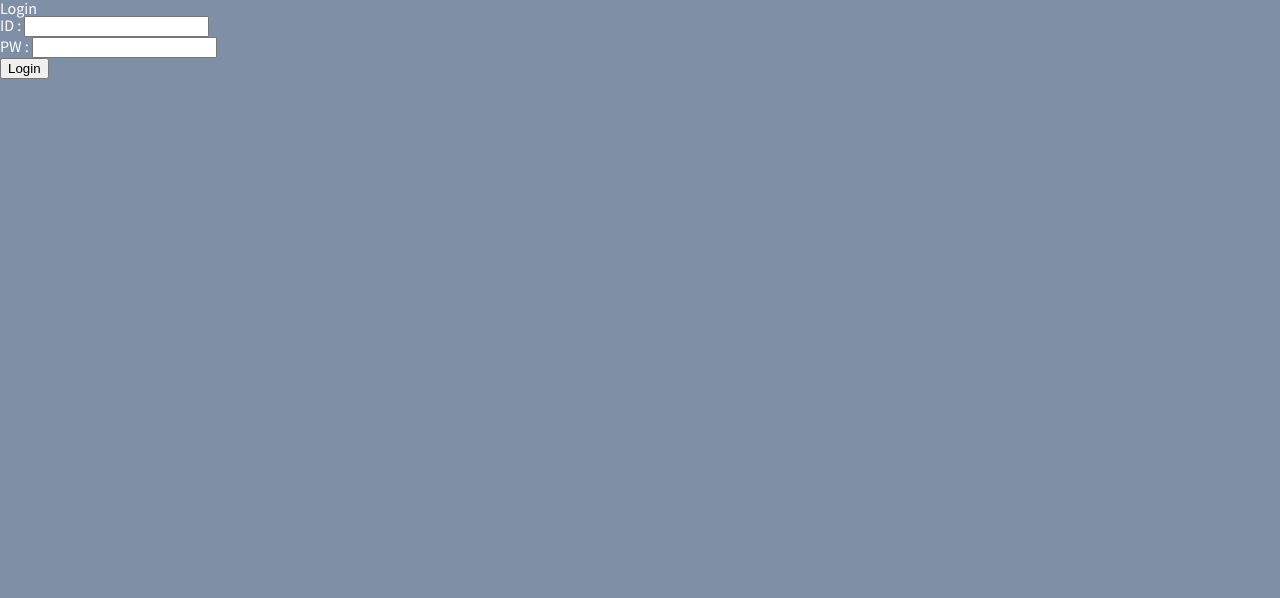
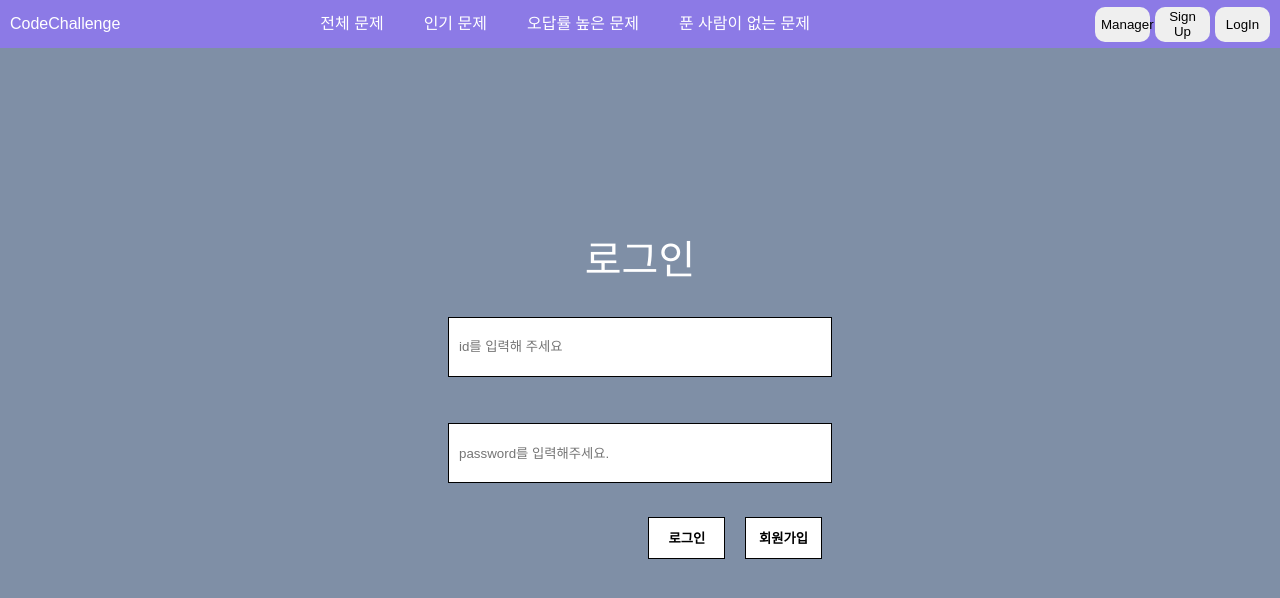
Before and after one commit to YangxGeon/CodeChallenge, a React (Create React App) app in the folder app/: page /loginForm in a window 1280 px wide. Shown: the top 598 px of the page. Built offline with nearby package versions, Linux system fonts and the light colour scheme.

Commit message:
modify sign up, sing in page css

```diff
--- a/app/src/routes/LoginForm.jsx
+++ b/app/src/routes/LoginForm.jsx
@@ -1,7 +1,75 @@
 import React, { useState, useEffect } from 'react';
 import { useHistory } from "react-router-dom";
 import axios from 'axios';
-
+import styled from "styled-components";
+import Navbar from '../Navbar';
+const Container = styled.div`
+height:100vh;
+display: flex;
+flex-direction: column;
+align-items: center;
+justify-content: center;
+`;
+const Contents = styled.div`
+width:30%;
+height:40%;
+display: flex;
+flex-direction: column;
+align-items: center;
+justify-content: center;
+`;
+const Top = styled.div`
+  flex:1;
+  display: flex;
+  width: 50%;
+  justify-content: center;
+  flex-direction: column;
+  text-align: center;
+`;
+const Text = styled.p`
+  flex:1;
+  font-size: 40px;
+`;
+const Middle = styled.div`
+flex:4;
+  display: flex;
+  width: 100%;
+  flex-direction: column;
+  justify-content: space-around;
+`;
+const InputBox = styled.input`
+  height:60px;
+  width:100%;
+  display: flex;
+  flex:1;
+  flex-direction: column;
+  justify-content: space-around;
+  padding:10px;
+  border:1px solid black;
+`;
+const Bottom = styled.div`
+  flex:1;
+  display: flex;
+  width: 100%;
+  flex-direction: row;
+  justify-content: right;
+  text-align: right;
+`;
+const Button = styled.button`
+  flex-direction: row;
+  margin:10px;
+  font-weight: bold;
+  justify-content : center;
+  background-color: white;
+  border : 1px solid black;
+  height: 80%;
+  width: 20%;
+  &:hover{
+    background-color : black;
+    color : white;
+    cursor: pointer;
+    }
+`;
 function LoginForm() {
     const [inputId, setInputId] = useState('')
     const [inputPw, setInputPw] = useState('')
@@ -9,11 +77,9 @@ function LoginForm() {
     const handleInputId = (e) => {
         setInputId(e.target.value)
     }
-
     const handleInputPw = (e) => {
         setInputPw(e.target.value)
     }
-
     const onClickLogin = () => {
         console.log('click login')
         console.log('ID : ', inputId)
@@ -38,23 +104,27 @@ function LoginForm() {
         })
         .catch()
     }
-
     return(
-        <div>
-            <h2>Login</h2>
-            <div>
-                <label htmlFor='input_id'>ID : </label>
-                <input type='text' name='input_id' value={inputId} onChange={handleInputId} />
-            </div>
-            <div>
-                <label htmlFor='input_pw'>PW : </label>
-                <input type='password' name='input_pw' value={inputPw} onChange={handleInputPw} />
-            </div>
-            <div>
-                <button type='button' onClick={onClickLogin}>Login</button>
-            </div>
-        </div>
+        <Container>
+            <Navbar/>
+            <Contents>
+            <Top><Text>로그인</Text></Top>
+            <Middle>
+                <div>
+                    {/* <label htmlFor='input_id'>ID : </label> */}
+                    <InputBox placeholder="id를 입력해 주세요" type='text' name='input_id' value={inputId} onChange={handleInputId} />
+                </div>
+                <div>
+                    {/* <label htmlFor='input_pw'>PW : </label> */}
+                    <InputBox placeholder="password를 입력해주세요." type='password' name='input_pw' value={inputPw} onChange={handleInputPw} />
+                </div>
+            </Middle>
+            <Bottom>
+                <Button type='button' onClick={onClickLogin}>로그인</Button>
+                <Button onClick={()=>{history.push('/signup')}}>회원가입</Button>
+            </Bottom>
+            </Contents>
+        </Container>
     )
 }
-
 export default LoginForm;
--- a/app/src/routes/ManagerN.jsx
+++ b/app/src/routes/ManagerN.jsx
@@ -112,9 +112,9 @@ function ManagerN() {
     <div>
       <Navbar />
       <Parent>
-          <Title>
-            문제 추가
-          </Title>
+        <Title>
+          문제 추가
+        </Title>
         <Main>
           <Header><div><input placeholder='문제 이름' name="title" value={title} onChange={e => setTitle(e.target.value)} /></div></Header>
           <Content><textarea cols={100} rows={20} placeholder='문제 설명' name="explanation" value={explanation} onChange={e => setExplanation(e.target.value)} /></Content>
--- a/app/src/routes/SignUpForm.jsx
+++ b/app/src/routes/SignUpForm.jsx
@@ -1,8 +1,37 @@
 import React, { useState } from "react";
 import { useHistory } from "react-router-dom";
-import { Table, TableBody, TableRow, TableCell } from "@mui/material";
+import { Table, TableBody, TableRow, TableCell, Container } from "@mui/material";
 import axios from "axios";
-
+import styled from "styled-components";
+// const TableCell = styled(TableCell)`
+//   margin-left: 100px;
+// `
+const Input = styled.input`
+  flex-direction: row;
+  font-weight: bold;
+  margin:5px;
+  justify-content : center;
+  background-color: white;
+  border : 1px solid black;
+  height: 30px;
+  width: 50%;
+  &:hover{
+    background-color: #C4C2C2;
+  }
+`;
+const Button = styled.button`
+  flex-direction: row;
+  margin:10px;
+  font-weight: bold;
+  justify-content : center;
+  background-color: white;
+  border : 1px solid black;
+  height: 30px;
+  width: 10%;
+  &:hover{
+    background-color: #C4C2C2;
+  }
+`;
 const JoinForm = () => {
   const navigate = useHistory();
   const [formData, setFormData] = useState({
@@ -13,19 +42,16 @@ const JoinForm = () => {
     userstate: "",
     usermanager: "No"
   });
-
   const [id, setId] = React.useState("");
   const [name, setName] = React.useState("");
   const [password, setPassword] = React.useState("");
   const [passwordConfirm, setPasswordConfirm] = React.useState("");
   const [email, setEmail] = React.useState("");
-
   const [idMessage, setIdMessage] = React.useState("");
   const [nameMessage, setNameMessage] = React.useState("");
   const [passwordMessage, setPasswordMessage] = React.useState("");
   const [passwordConfirmMessage, setPasswordConfirmMessage] =  React.useState("");
   const [emailMessage, setEmailMessage] = React.useState("");
-
   const [isId, setIsId] = React.useState(false);
   const [isname, setIsName] = React.useState(false);
   const [isPassword, setIsPassword] = React.useState(false);
@@ -36,13 +62,11 @@ const JoinForm = () => {
     const currentId = e.target.value;
     setId(currentId);
     const idRegExp = /^[a-zA-z0-9]{4,12}$/;
-
     const { name, value } = e.target;
     setFormData({
       ...formData,
       [name]: value
     });
-
     if (!idRegExp.test(currentId)) {
       setIdMessage("4-12사이 대소문자 또는 숫자만 입력해 주세요!");
       setIsId(false);
@@ -52,17 +76,14 @@ const JoinForm = () => {
       setState(true);
     }
   };
-
   const onChangeName = (e) => {
     const currentName = e.target.value;
     setName(currentName);
-
     const { name, value } = e.target;
     setFormData({
       ...formData,
       [name]: value
     });
-
     if (currentName.length < 2 || currentName.length > 5) {
       setNameMessage("닉네임은 2글자 이상 5글자 이하로 입력해주세요!");
       setIsName(false);
@@ -71,19 +92,16 @@ const JoinForm = () => {
       setIsName(true);
     }
   };
-
   const onChangePassword = (e) => {
     const currentPassword = e.target.value;
     setPassword(currentPassword);
     const passwordRegExp =
       /^(?=.*[a-zA-Z])(?=.*[!@#$%^*+=-])(?=.*[0-9]).{8,25}$/;
-
     const { name, value } = e.target;
     setFormData({
       ...formData,
       [name]: value
     });
-
     if (!passwordRegExp.test(currentPassword)) {
       setPasswordMessage(
         "숫자+영문자+특수문자 조합으로 8자리 이상 입력해주세요!"
@@ -97,13 +115,11 @@ const JoinForm = () => {
   const onChangePasswordConfirm = (e) => {
     const currentPasswordConfirm = e.target.value;
     setPasswordConfirm(currentPasswordConfirm);
-
     const { name, value } = e.target;
     setFormData({
       ...formData,
       [name]: value
     });
-
     if (password !== currentPasswordConfirm) {
       setPasswordConfirmMessage("떼잉~ 비밀번호가 똑같지 않아요!");
       setIsPasswordConfirm(false);
@@ -117,13 +133,11 @@ const JoinForm = () => {
     setEmail(currentEmail);
     const emailRegExp =
       /^[A-Za-z0-9_]+[A-Za-z0-9]*[@]{1}[A-Za-z0-9]+[A-Za-z0-9]*[.]{1}[A-Za-z]{1,3}$/;
-
     const { name, value } = e.target;
     setFormData({
       ...formData,
       [name]: value
     });
-
     if (!emailRegExp.test(currentEmail)) {
       setEmailMessage("이메일의 형식이 올바르지 않습니다!");
       setIsEmail(false);
@@ -132,7 +146,6 @@ const JoinForm = () => {
       setIsEmail(true);
     }
   };
-
   const onChange = (e) => {
     const { name, value } = e.target;
     setFormData({
@@ -140,18 +153,15 @@ const JoinForm = () => {
       [name]: value
     });
   };
-
   const onSumbit = (e) => {
     // form에 원래 연결된 이벤트를 제거
     e.preventDefault();
     console.log(formData);
-
-    // input에 값이 있는지 체크하고
+    // Input에 값이 있는지 체크하고
     // 입력이 다되어있으면 post전송
     addMember();
   };
   const [isDuplicate, SetDuplicate] = React.useState(false);
-
   const duplicate = async ()=>{
     axios.post("/duplicate",{params:{
       id:formData.userid
@@ -164,7 +174,6 @@ const JoinForm = () => {
       else{
         alert("이미 존재하는 id입니다.");
       }
-
     })
   }
   function addMember() {
@@ -178,30 +187,29 @@ const JoinForm = () => {
         console.log(e);
       });
   }
-
   return (
-    <div>
-      <h2>신규 고객 등록하기</h2>
+    <Container style={{marginTop:80,width:700}}>
+      <p style={{textAlign:"center",fontSize:40, marginBottom:60}}>회원가입</p>
       <form onSubmit={onSumbit}>
         <Table>
           <TableBody>
             <TableRow>
               <TableCell>ID</TableCell>
-              <button onClick={()=>duplicate()}>중복검사</button>
-              <TableCell>
-                <input
+              <TableCell style={{textAlign:'center'}}>
+                <Input
                   name="userid"
                   type="text"
                   value={formData.userid}
                   onChange={onChangeId}
                 />
+                <button onClick={()=>duplicate()}>중복검사</button>
                 <p>{idMessage}</p>
               </TableCell>
             </TableRow>
             <TableRow>
               <TableCell>비밀번호</TableCell>
-              <TableCell>
-                <input
+              <TableCell style={{textAlign:'center'}}>
+                <Input
                   name="userpass"
                   type="password"
                   value={formData.userpass}
@@ -212,8 +220,8 @@ const JoinForm = () => {
             </TableRow>
             <TableRow>
               <TableCell>비밀번호체크</TableCell>
-              <TableCell>
-                <input
+              <TableCell style={{textAlign:'center'}}>
+                <Input
                   name="userpassck"
                   type="password"
                   value={formData.userpassck}
@@ -224,8 +232,8 @@ const JoinForm = () => {
             </TableRow>
             <TableRow>
               <TableCell>이름</TableCell>
-              <TableCell>
-                <input
+              <TableCell style={{textAlign:'center'}}>
+                <Input
                   name="username"
                   type="text"
                   value={formData.username}
@@ -236,8 +244,8 @@ const JoinForm = () => {
             </TableRow>
             <TableRow>
               <TableCell>이메일</TableCell>
-              <TableCell>
-                <input
+              <TableCell style={{textAlign:'center'}}>
+                <Input
                   name="usermail"
                   type="text"
                   value={formData.usermail}
@@ -248,8 +256,8 @@ const JoinForm = () => {
             </TableRow>
             <TableRow>
               <TableCell>상태</TableCell>
-              <TableCell>
-                <input
+              <TableCell style={{textAlign:'center'}}>
+                <Input
                   name="userstate"
                   type="text"
                   value={formData.userstate}
@@ -258,16 +266,16 @@ const JoinForm = () => {
               </TableCell>
             </TableRow>
             <TableRow>
-              <TableCell colSpan={2}>
-                <button type="submit" disabled={!(isId&&isEmail&&isname&&isPassword&&isPasswordConfirm)}>등록</button>
-                <button type="reset">취소</button>
-              </TableCell>
             </TableRow>
           </TableBody>
         </Table>
+        <div style={{textAlign:"right"}}>
+            <Button type="submit" disabled={!(isId&&isEmail&&isname&&isPassword&&isPasswordConfirm)}>등록</Button>
+            <Button type="reset">초기화</Button>
+            <Button onClick={()=>{navigate.push('/LoginForm')}}>취소</Button>
+          </div>
       </form>
-    </div>
+    </Container>
   );
 };
-
 export default JoinForm;
```
